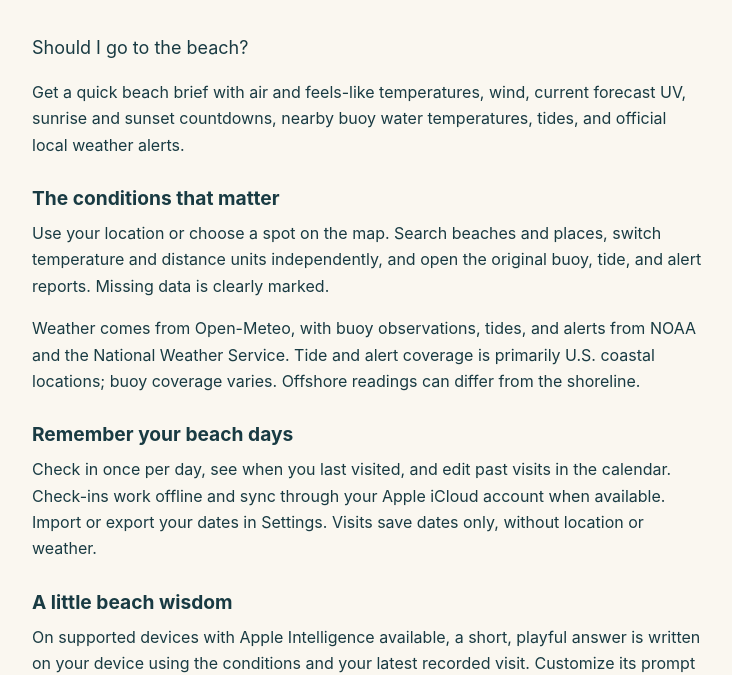
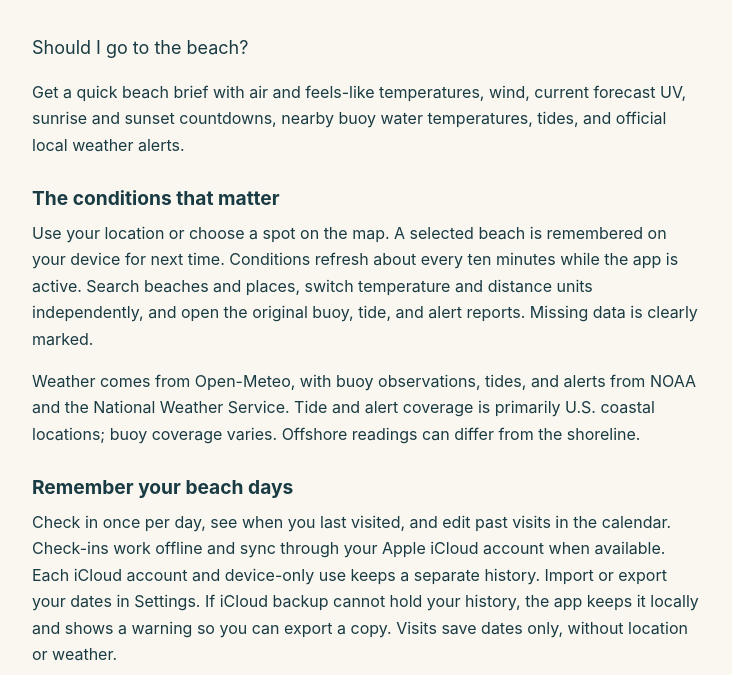
Before and after one commit to nevostruev/nevostruev.github.io, a plain HTML site: page apps/little-weather/index.html in a window 1280 px wide. Shown: the part 303-978 px from the top of the page, without its empty margins (272-1004 px from the left). Drawn offline with Linux system fonts and the light colour scheme.

Commit message:
Describe remembered beaches and account-isolated check-in backups

```diff
--- a/apps/little-weather/index.html
+++ b/apps/little-weather/index.html
@@ -41,12 +41,12 @@
     <p>Get a quick beach brief with air and feels-like temperatures, wind, current forecast UV, sunrise and sunset countdowns, nearby buoy water temperatures, tides, and official local weather alerts.</p>
     <section aria-labelledby="conditions-heading">
       <h2 id="conditions-heading">The conditions that matter</h2>
-      <p>Use your location or choose a spot on the map. Search beaches and places, switch temperature and distance units independently, and open the original buoy, tide, and alert reports. Missing data is clearly marked.</p>
+      <p>Use your location or choose a spot on the map. A selected beach is remembered on your device for next time. Conditions refresh about every ten minutes while the app is active. Search beaches and places, switch temperature and distance units independently, and open the original buoy, tide, and alert reports. Missing data is clearly marked.</p>
       <p>Weather comes from Open-Meteo, with buoy observations, tides, and alerts from NOAA and the National Weather Service. Tide and alert coverage is primarily U.S. coastal locations; buoy coverage varies. Offshore readings can differ from the shoreline.</p>
     </section>
     <section aria-labelledby="visits-heading">
       <h2 id="visits-heading">Remember your beach days</h2>
-      <p>Check in once per day, see when you last visited, and edit past visits in the calendar. Check-ins work offline and sync through your Apple iCloud account when available. Import or export your dates in Settings. Visits save dates only, without location or weather.</p>
+      <p>Check in once per day, see when you last visited, and edit past visits in the calendar. Check-ins work offline and sync through your Apple iCloud account when available. Each iCloud account and device-only use keeps a separate history. Import or export your dates in Settings. If iCloud backup cannot hold your history, the app keeps it locally and shows a warning so you can export a copy. Visits save dates only, without location or weather.</p>
     </section>
     <section aria-labelledby="ai-heading">
       <h2 id="ai-heading">A little beach wisdom</h2>
```
Also changed, not shown: apps/little-weather/privacy.html (+2 -2 lines).
